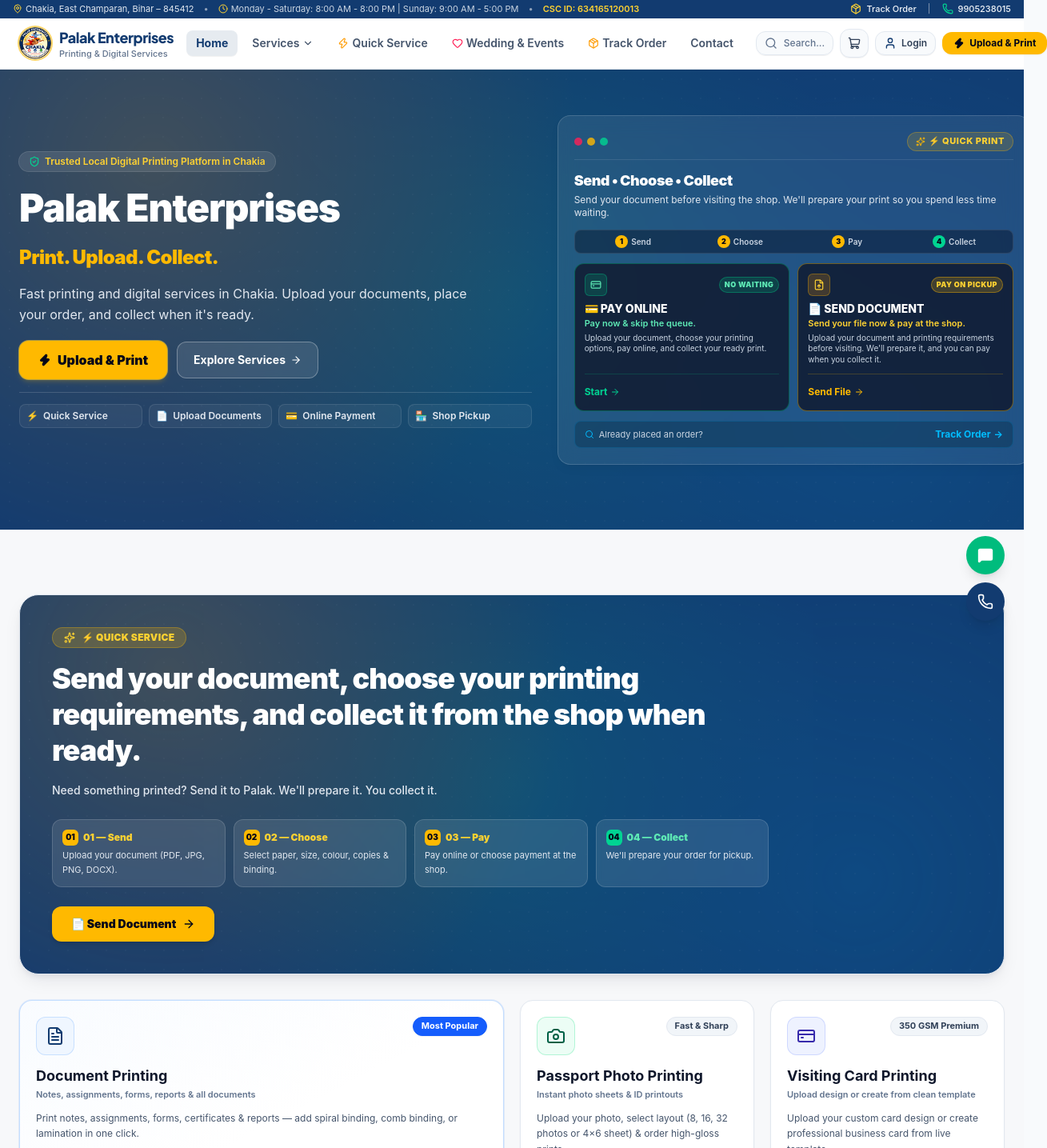
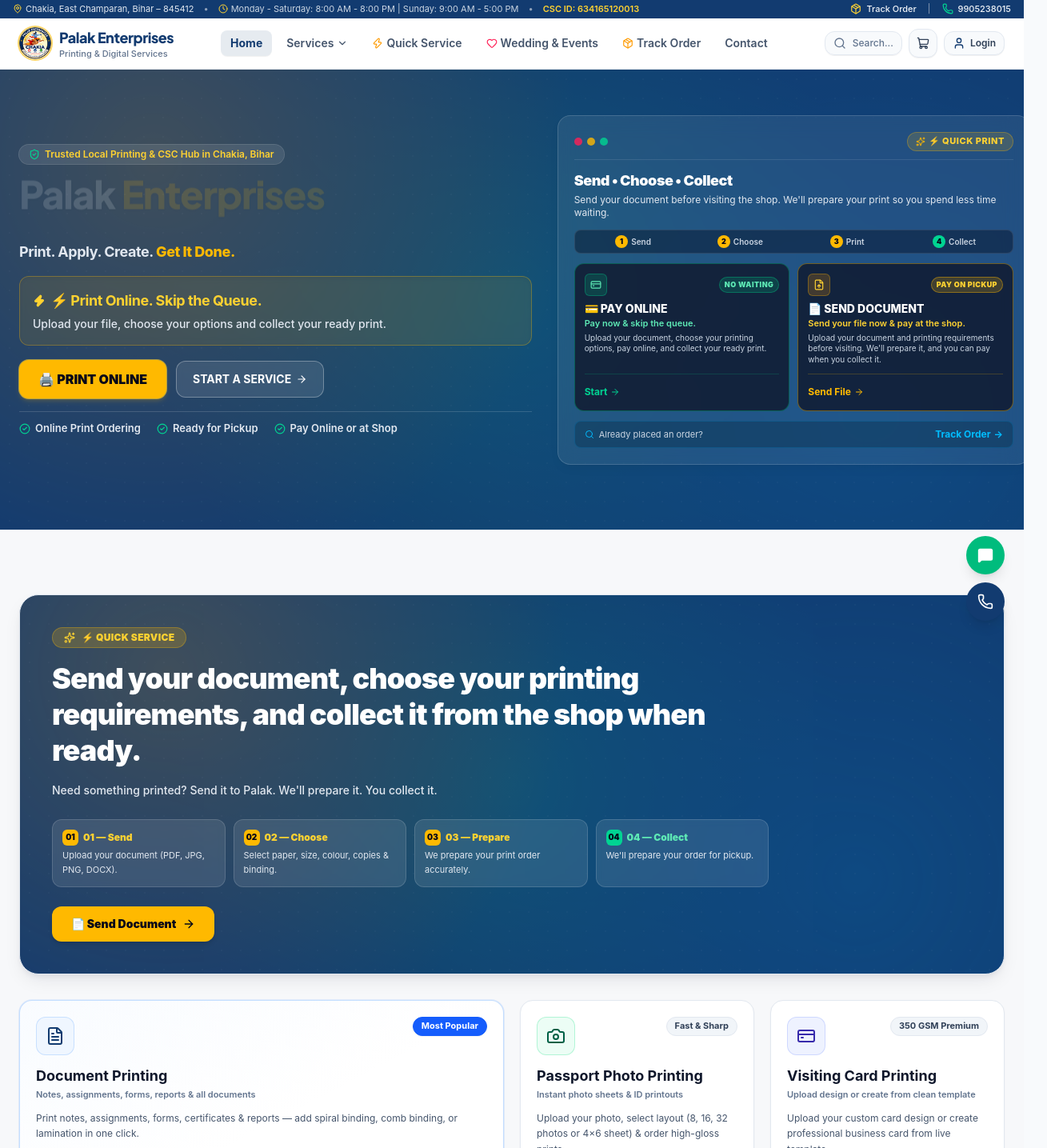
Before and after one commit to academysparknest-ux/Palak-Enterprises, a React (Vite) app: page / in a window 1280 px wide. Shown: the top 1435 px of the page at 80% size, 1309 px wide, since content can reach past the window. Built offline with nearby package versions, Linux system fonts and the light colour scheme; no server answers.

Commit message:
Simplify service request modal, streamline navbar, and update button actions

```diff
--- a/src/App.tsx
+++ b/src/App.tsx
@@ -91,22 +91,19 @@
 export function AppContent() {
   const [requestModalOpen, setRequestModalOpen] = useState(false);
   const [modalService, setModalService] = useState<ServiceItem | null>(null);
-  const [modalPaymentMethod, setModalPaymentMethod] = useState<"pay_online" | "pay_at_shop" | undefined>(undefined);
 
-  const handleOpenRequestModal = (serviceId?: string, paymentMethod?: "pay_online" | "pay_at_shop") => {
+  const handleOpenRequestModal = (serviceId?: string) => {
     if (serviceId) {
       const s = servicesData.find((item) => item.id === serviceId);
       setModalService(s || null);
     } else {
       setModalService(null);
     }
-    setModalPaymentMethod(paymentMethod);
     setRequestModalOpen(true);
   };
 
   const handleSelectServiceCard = (service: ServiceItem) => {
     setModalService(service);
-    setModalPaymentMethod(undefined);
     setRequestModalOpen(true);
   };
 
@@ -218,7 +215,6 @@
         isOpen={requestModalOpen}
         onClose={() => setRequestModalOpen(false)}
         selectedService={modalService}
-        initialPaymentMethod={modalPaymentMethod}
       />
     </div>
   );
--- a/src/components/Header.tsx
+++ b/src/components/Header.tsx
@@ -677,16 +677,6 @@
               </span>
             </Link>
 
-            {/* Primary CTA: Upload & Print */}
-            <button
-              type="button"
-              onClick={() => onOpenRequestModal?.()}
-              className="hidden md:inline-flex items-center justify-center gap-1.5 rounded-xl bg-amber-400 hover:bg-amber-300 text-slate-950 font-bold px-3.5 py-1.5 text-xs shadow-xs transition-all duration-150 hover:scale-[1.02] active:scale-[0.98] cursor-pointer shrink-0"
-            >
-              <Zap className="h-3.5 w-3.5 fill-slate-950 text-slate-950" />
-              <span>{currentLang === "hi" ? "अपलोड व प्रिंट" : "Upload & Print"}</span>
-            </button>
-
             {/* Mobile Drawer Hamburger Button */}
             <button
               type="button"
--- a/src/components/Hero.tsx
+++ b/src/components/Hero.tsx
@@ -4,12 +4,14 @@
   ArrowRight,
   Search,
   ShieldCheck,
+  CheckCircle2,
   Sparkles,
   CreditCard,
   FileUp,
   Zap,
 } from "lucide-react";
 import { useLanguage } from "../context/LanguageContext";
+import { AnimatedBrandHeadline } from "./AnimatedBrandHeadline";
 
 interface HeroProps {
   onOpenRequestModal?: (serviceId?: string, paymentMethod?: "pay_online" | "pay_at_shop") => void;
@@ -54,74 +56,94 @@
               <ShieldCheck className="h-3.5 w-3.5 text-emerald-400 shrink-0" aria-hidden="true" />
               <span>
                 {currentLang === "hi"
-                  ? "चकिया, बिहार का भरोसेमंद डिजिटल प्रिंटिंग केंद्र"
-                  : "Trusted Local Digital Printing Platform in Chakia"}
+                  ? "चकिया, बिहार का भरोसेमंद प्रिंटिंग एवं सीएससी केंद्र"
+                  : "Trusted Local Printing & CSC Hub in Chakia, Bihar"}
               </span>
             </div>
 
             {/* Brand Heading */}
             <div>
-              <h1 className="text-3xl sm:text-4xl lg:text-[2.75rem] xl:text-5xl font-black tracking-tight leading-tight text-white">
-                Palak Enterprises
-              </h1>
+              <AnimatedBrandHeadline
+                items={
+                  currentLang === "hi"
+                    ? [
+                        { prefix: "पलक प्रिंटिंग ", highlight: "प्रेस", full: "पलक प्रिंटिंग प्रेस" },
+                        { prefix: "पलक ", highlight: "एंटरप्राइजेज", full: "पलक एंटरप्राइजेज" },
+                      ]
+                    : [
+                        { prefix: "Palak Printing ", highlight: "Press", full: "Palak Printing Press" },
+                        { prefix: "Palak ", highlight: "Enterprises", full: "Palak Enterprises" },
+                      ]
+                }
+                isHindi={currentLang === "hi"}
+                className="text-3xl sm:text-4xl lg:text-[2.65rem] xl:text-5xl font-black tracking-tight leading-tight"
+              />
             </div>
 
             {/* Brand Tagline */}
-            <p className="text-xl sm:text-2xl font-black text-amber-400 tracking-tight">
-              {currentLang === "hi" ? "प्रिंट। अपलोड। कलेक्ट।" : "Print. Upload. Collect."}
+            <p className="text-base sm:text-lg font-bold text-slate-200 tracking-tight">
+              {currentLang === "hi" ? (
+                <>
+                  प्रिंट। आवेदन। निर्माण। <span className="text-amber-400 font-extrabold">काम पूरा।</span>
+                </>
+              ) : (
+                <>
+                  Print. Apply. Create. <span className="text-amber-400 font-extrabold">Get It Done.</span>
+                </>
+              )}
             </p>
 
-            {/* Supporting Text */}
-            <p className="text-xs sm:text-sm md:text-base text-slate-200 font-normal leading-relaxed max-w-xl">
-              {currentLang === "hi"
-                ? "चकिया में तेज़ प्रिंटिंग एवं डिजिटल सेवाएँ। अपने दस्तावेज़ अपलोड करें, ऑर्डर दें और तैयार होने पर दुकान से प्राप्त करें।"
-                : "Fast printing and digital services in Chakia. Upload your documents, place your order, and collect when it's ready."}
-            </p>
+            {/* Main Online Printing Message Banner */}
+            <div className="rounded-xl bg-amber-400/10 border border-amber-400/30 p-3.5 sm:p-4 backdrop-blur-xs shadow-inner space-y-1">
+              <div className="flex items-center gap-1.5 text-amber-300 font-bold text-base sm:text-lg tracking-tight">
+                <Zap className="h-4 w-4 fill-amber-300 text-amber-300 shrink-0" aria-hidden="true" />
+                <h2>
+                  {currentLang === "hi"
+                    ? "⚡ ऑनलाइन प्रिंट। लाइन से बचें।"
+                    : "⚡ Print Online. Skip the Queue."}
+                </h2>
+              </div>
+              <p className="text-xs sm:text-sm text-slate-200 font-medium leading-normal">
+                {currentLang === "hi"
+                  ? "अपनी फाइल अपलोड करें, विकल्प चुनें और तैयार प्रिंट प्राप्त करें।"
+                  : "Upload your file, choose your options and collect your ready print."}
+              </p>
+            </div>
 
             {/* Action Buttons Row */}
-            <div className="flex flex-wrap items-center gap-2.5 sm:gap-3 pt-1">
-              {/* Primary CTA: Upload & Print */}
-              <button
-                type="button"
-                onClick={() => {
-                  if (onOpenRequestModal) {
-                    onOpenRequestModal(undefined, "pay_online");
-                  }
-                }}
+            <div className="flex flex-wrap items-center gap-2.5 sm:gap-3 pt-0.5">
+              {/* Primary CTA: PRINT ONLINE */}
+              <Link
+                to="/online-services"
                 className="inline-flex items-center justify-center gap-2 rounded-xl bg-amber-400 hover:bg-amber-300 px-5 sm:px-6 py-2.5 sm:py-3 text-sm sm:text-base font-black text-slate-950 shadow-md shadow-amber-400/20 ring-1 ring-amber-300/60 transition-all duration-150 hover:scale-[1.02] active:scale-[0.98] cursor-pointer shrink-0"
-                aria-label={currentLang === "hi" ? "दस्तावेज अपलोड और प्रिंट करें" : "Upload and Print Documents"}
+                aria-label={currentLang === "hi" ? "ऑनलाइन प्रिंट ऑर्डर करें" : "Print Online"}
               >
-                <Zap className="h-4 w-4 fill-slate-950 text-slate-950 shrink-0" />
-                <span>{currentLang === "hi" ? "अपलोड व प्रिंट" : "Upload & Print"}</span>
-              </button>
+                <span>{currentLang === "hi" ? "🖨️ ऑनलाइन प्रिंट" : "🖨️ PRINT ONLINE"}</span>
+              </Link>
 
-              {/* Secondary CTA: Explore Services */}
+              {/* Secondary CTA: START A SERVICE */}
               <Link
                 to="/services"
                 className="inline-flex items-center justify-center gap-1.5 rounded-xl bg-white/10 hover:bg-white/20 border border-white/30 px-4 sm:px-5 py-2.5 sm:py-3 text-xs sm:text-sm font-bold text-white transition-all duration-150 hover:scale-[1.02] active:scale-[0.98] cursor-pointer backdrop-blur-xs shrink-0"
               >
-                <span>{currentLang === "hi" ? "सेवाएँ देखें" : "Explore Services"}</span>
+                <span>{currentLang === "hi" ? "सेवा शुरू करें" : "START A SERVICE"}</span>
                 <ArrowRight className="h-3.5 w-3.5" aria-hidden="true" />
               </Link>
             </div>
 
-            {/* Compact Trust Strip */}
-            <div className="pt-3.5 border-t border-white/15 grid grid-cols-2 sm:grid-cols-4 gap-2 text-xs text-slate-200">
-              <div className="flex items-center gap-1.5 bg-white/5 py-1.5 px-2 rounded-lg border border-white/10">
-                <span className="text-amber-400 font-bold">⚡</span>
-                <span className="font-semibold truncate">{currentLang === "hi" ? "त्वरित सेवा" : "Quick Service"}</span>
+            {/* 3 Short Trust Indicators */}
+            <div className="pt-3 border-t border-white/15 flex flex-wrap items-center gap-x-5 gap-y-2 text-xs sm:text-[13px] text-slate-200">
+              <div className="flex items-center gap-1.5">
+                <CheckCircle2 className="h-3.5 w-3.5 text-emerald-400 shrink-0" aria-hidden="true" />
+                <span className="font-semibold">{currentLang === "hi" ? "ऑनलाइन प्रिंट ऑर्डरिंग" : "Online Print Ordering"}</span>
               </div>
-              <div className="flex items-center gap-1.5 bg-white/5 py-1.5 px-2 rounded-lg border border-white/10">
-                <span className="text-sky-300 font-bold">📄</span>
-                <span className="font-semibold truncate">{currentLang === "hi" ? "अपलोड दस्तावेज़" : "Upload Documents"}</span>
+              <div className="flex items-center gap-1.5">
+                <CheckCircle2 className="h-3.5 w-3.5 text-emerald-400 shrink-0" aria-hidden="true" />
+                <span className="font-semibold">{currentLang === "hi" ? "पिकअप के लिए तैयार" : "Ready for Pickup"}</span>
               </div>
-              <div className="flex items-center gap-1.5 bg-white/5 py-1.5 px-2 rounded-lg border border-white/10">
-                <span className="text-emerald-400 font-bold">💳</span>
-                <span className="font-semibold truncate">{currentLang === "hi" ? "ऑनलाइन भुगतान" : "Online Payment"}</span>
-              </div>
-              <div className="flex items-center gap-1.5 bg-white/5 py-1.5 px-2 rounded-lg border border-white/10">
-                <span className="text-amber-300 font-bold">🏪</span>
-                <span className="font-semibold truncate">{currentLang === "hi" ? "शॉप पिकअप" : "Shop Pickup"}</span>
+              <div className="flex items-center gap-1.5">
+                <CheckCircle2 className="h-3.5 w-3.5 text-emerald-400 shrink-0" aria-hidden="true" />
+                <span className="font-semibold">{currentLang === "hi" ? "ऑनलाइन या दुकान पर भुगतान" : "Pay Online or at Shop"}</span>
               </div>
             </div>
           </div>
@@ -169,7 +191,7 @@
                 </div>
                 <div className="flex items-center justify-center gap-1">
                   <span className="h-4 w-4 rounded-full bg-amber-400 text-slate-950 font-black flex items-center justify-center text-[9px] shrink-0">3</span>
-                  <span className="truncate">{currentLang === "hi" ? "भुगतान" : "Pay"}</span>
+                  <span className="truncate">{currentLang === "hi" ? "प्रिंट" : "Print"}</span>
                 </div>
                 <div className="flex items-center justify-center gap-1">
                   <span className="h-4 w-4 rounded-full bg-emerald-400 text-slate-950 font-black flex items-center justify-center text-[9px] shrink-0">4</span>
--- a/src/components/InstantOnlineServicesSection.tsx
+++ b/src/components/InstantOnlineServicesSection.tsx
@@ -131,8 +131,8 @@
           : "Need pamphlets, bill books, brochures or stickers? Submit custom specifications for quick quote.",
       icon: Printer,
       path: "/online-services/custom-print",
-      badge: currentLang === "hi" ? "कस्टम कोटेशन" : "Custom Quote",
-      actionText: t.instantOnlineServices?.requestQuote || (currentLang === "hi" ? "कोटेशन मांगें →" : "Request Quote →"),
+      badge: currentLang === "hi" ? "कस्टम ऑर्डर" : "Custom Order",
+      actionText: t.instantOnlineServices?.requestQuote || (currentLang === "hi" ? "विवरण देखें →" : "Order Details →"),
       isComingSoon: false,
       color: "bg-cyan-50 text-cyan-900 border-cyan-200/80",
       accent: "border-cyan-500",
@@ -205,10 +205,10 @@
             <div className="rounded-xl bg-white/10 p-3 border border-white/15 backdrop-blur-xs space-y-1">
               <div className="flex items-center gap-1.5 text-amber-300 font-black text-xs">
                 <span className="h-5 w-5 rounded-md bg-amber-400 text-slate-950 font-black flex items-center justify-center text-[10px]">03</span>
-                <span>{currentLang === "hi" ? "भुगतान (Pay)" : "03 — Pay"}</span>
+                <span>{currentLang === "hi" ? "तैयारी (Prepare)" : "03 — Prepare"}</span>
               </div>
               <p className="text-[11px] text-slate-200">
-                {currentLang === "hi" ? "ऑनलाइन भुगतान करें या दुकान पर भुगतान चुनें" : "Pay online or choose payment at the shop."}
+                {currentLang === "hi" ? "हम आपका प्रिंट व फाइल तुरंत तैयार करेंगे" : "We prepare your print order accurately."}
               </p>
             </div>
 
--- a/src/components/wedding/CardProductCard.tsx
+++ b/src/components/wedding/CardProductCard.tsx
@@ -132,7 +132,7 @@
           </div>
         </div>
 
-        {/* Action Buttons: Request Quote & WhatsApp */}
+        {/* Action Buttons: Details & WhatsApp */}
         <div className="grid grid-cols-2 gap-2 pt-1">
           <button
             type="button"
@@ -140,7 +140,7 @@
             className="inline-flex items-center justify-center gap-1 rounded-xl bg-[#881337] hover:bg-[#700f2d] text-white py-2 px-2 text-xs font-bold transition-all shadow-xs cursor-pointer"
           >
             <Sparkles className="h-3.5 w-3.5 text-amber-300" />
-            <span>{currentLang === "hi" ? "कोटेशन लें" : "Get Quote"}</span>
+            <span>{currentLang === "hi" ? "ऑर्डर पूछताछ" : "Inquire Now"}</span>
           </button>
 
           <a
--- a/src/config/translations.ts
+++ b/src/config/translations.ts
@@ -347,7 +347,7 @@
       promise: "Online order submit karein, order ready hone par shop se collect karein.",
       subtext: "File upload karein, printing options select karein, finishing add karein aur order submit karein. Palak Enterprises aapka order ready karega, taaki aap bina line mein wait kiye collect kar saken.",
       startNow: "Start Now →",
-      requestQuote: "Request Quote →",
+      requestQuote: "Order Details →",
       comingSoon: "Coming Soon",
       services: {
         document: {
@@ -547,7 +547,7 @@
       promise: "ऑनलाइन ऑर्डर सबमिट करें, ऑर्डर रेडी होने पर दुकान से कलेक्ट करें।",
       subtext: "फ़ाइल अपलोड करें, प्रिंटिंग ऑप्शंस चुनें, फ़िनिशिंग जोड़ें और ऑर्डर सबमिट करें। पालक इंटरप्राइजेज आपका ऑर्डर तैयार रखेगा ताकि आप बिना लाइन में प्रतीक्षा किए कलेक्ट कर सकें।",
       startNow: "शुरू करें →",
-      requestQuote: "कोटेशन मांगें →",
+      requestQuote: "विवरण देखें →",
       comingSoon: "जल्द आ रहा है",
       services: {
         document: {
--- a/src/pages/HomePage.tsx
+++ b/src/pages/HomePage.tsx
@@ -23,7 +23,7 @@
 import { cn } from "../lib/utils";
 
 interface HomePageProps {
-  onOpenRequestModal?: (serviceId?: string, paymentMethod?: "pay_online" | "pay_at_shop") => void;
+  onOpenRequestModal?: (serviceId?: string) => void;
   onSelectService?: (service: any) => void;
 }
 
--- a/src/pages/OnlineServicesPage.tsx
+++ b/src/pages/OnlineServicesPage.tsx
@@ -124,8 +124,8 @@
       featureLineHi: "बिल बुक • पम्पलेट • स्टिकर • विशिष्ट आवश्यकताएं",
       icon: Printer,
       path: "/online-services/custom-print",
-      actionText: "Request Quote →",
-      actionTextHi: "कोटेशन मांगें →",
+      actionText: "Order Details →",
+      actionTextHi: "विवरण देखें →",
       isPopular: false,
       isComingSoon: false,
       iconColor: "bg-cyan-50 text-cyan-900 border-cyan-200",
--- a/src/pages/online-services/CustomPrintPage.tsx
+++ b/src/pages/online-services/CustomPrintPage.tsx
@@ -440,7 +440,9 @@
                 disabled={submitting}
                 className="w-full flex items-center justify-center gap-2 rounded-xl bg-[#123B70] hover:bg-[#0c274c] disabled:opacity-50 py-3.5 px-4 text-xs sm:text-sm font-extrabold text-white shadow-card transition-all cursor-pointer"
               >
-                {submitting ? "Submitting Request..." : "Request Quote →"}
+                {submitting
+                  ? (currentLang === "hi" ? "अनुरोध भेजा जा रहा है..." : "Submitting Details...")
+                  : (currentLang === "hi" ? "ऑर्डर विवरण भेजें →" : "Submit Order Details →")}
               </button>
             </div>
           </div>
```
Also changed, not shown: src/components/MobileBottomNav.tsx (+7 -6 lines), src/components/ServiceRequestModal.tsx (+3 -123 lines).
